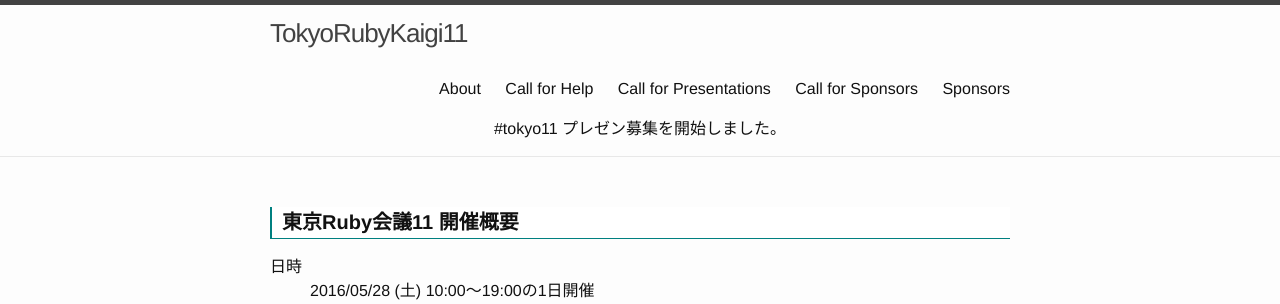
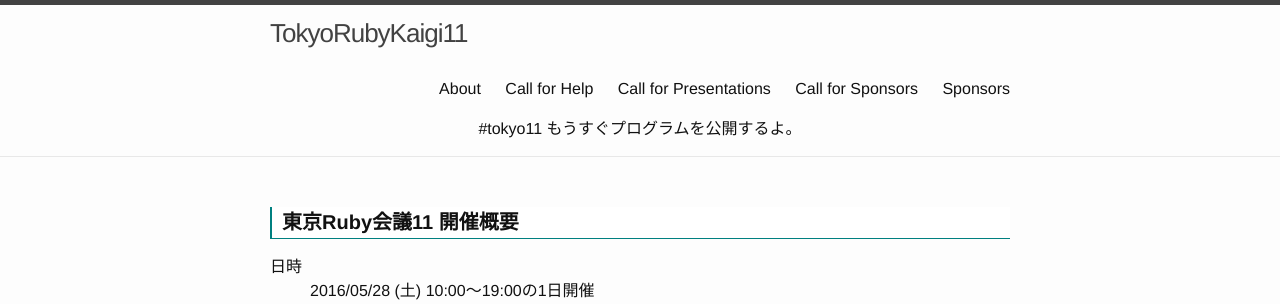
Before and after one commit to ko1/tokyo11, a Jekyll site: the page built from index.html, in a window 1280 px wide. Shown: the top 304 px of the page. Built offline with Jekyll 4.4.1, drawn with Linux system fonts in a browser that asks for light colours.

Commit message:
change top message

```diff
--- a/_includes/header.html
+++ b/_includes/header.html
@@ -23,5 +23,5 @@
     </nav>
   </div>
 
-  <p style='text-align: center'>#tokyo11 プレゼン募集を開始しました。</p>
+  <p style='text-align: center'>#tokyo11 もうすぐプログラムを公開するよ。</p>
 </header>
```
